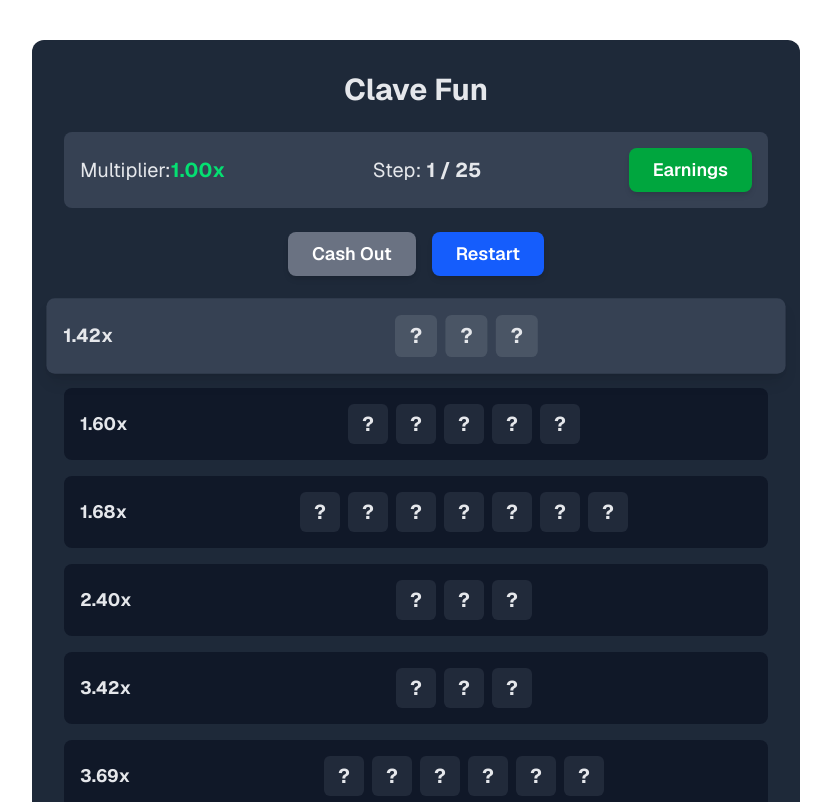
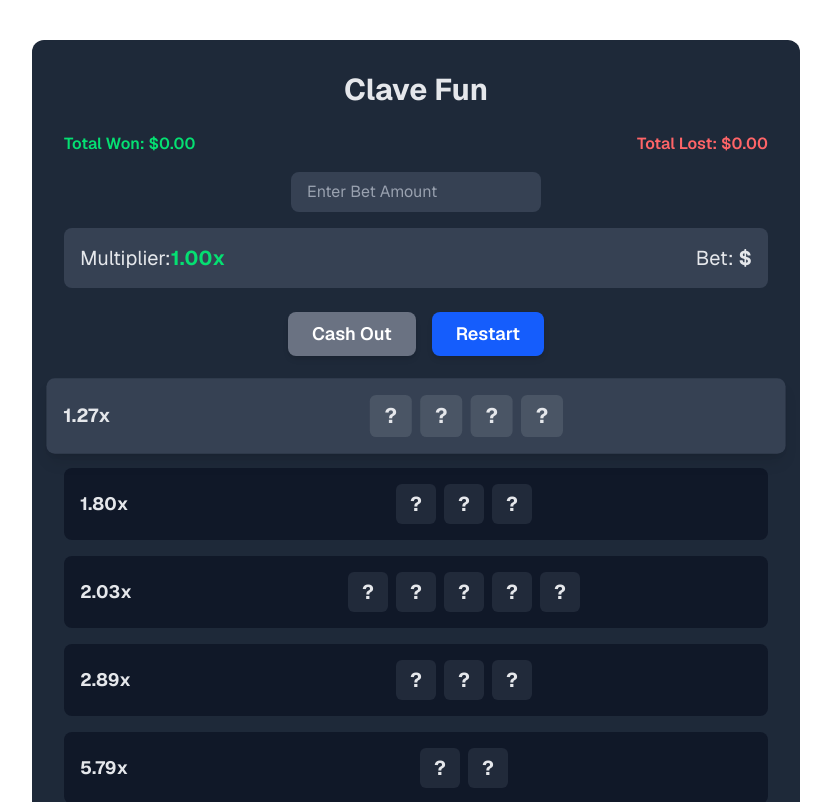
Before and after one commit to rersozlu/clave-fun, a Next.js app: page / in a window 1280 px wide. Shown: the top 802 px of the page, without its empty margins (224-1055 px from the left). Built offline with nearby package versions, Linux system fonts and the light colour scheme.

Commit message:
feat: add bet amnt

```diff
--- a/app/page.tsx
+++ b/app/page.tsx
@@ -1,5 +1,5 @@
 "use client";
-import React, { useState, useEffect, useCallback } from "react";
+import React, { useState, useCallback, useEffect } from "react";
 
 interface GameStepData {
   rowSize: number;
@@ -11,10 +11,14 @@ interface GameStepData {
 }
 
 const Game: React.FC = () => {
-  const [gameState, setGameState] = useState<"playing" | "won" | "lost">("playing");
+  const [gameState, setGameState] = useState<"not-started" | "playing" | "lost">("not-started");
   const [currentStep, setCurrentStep] = useState<number>(0);
   const [currentMultiplier, setCurrentMultiplier] = useState<number>(1);
   const [gameData, setGameData] = useState<GameStepData[]>([]);
+
+  const [totalWon, setTotalWon] = useState<number>(0);
+  const [totalLost, setTotalLost] = useState<number>(0);
+  const [betAmount, setBetAmount] = useState<number | null>(null);
 
   useEffect(() => {
     setupGame();
@@ -24,14 +28,10 @@ const Game: React.FC = () => {
     const tempGameData: GameStepData[] = [];
     let previousMultiplier: number = 1;
 
-    let boxSizes: number[] = [];
-    // Yeni kutu dağılımı
-    for (let i = 0; i < 6; i++) boxSizes.push(3);
-    for (let i = 0; i < 5; i++) boxSizes.push(4);
-    for (let i = 0; i < 5; i++) boxSizes.push(5);
-    for (let i = 0; i < 5; i++) boxSizes.push(6);
-    for (let i = 0; i < 4; i++) boxSizes.push(7);
+    const smallBoxSizes = Array.from({ length: 15 }, () => Math.floor(Math.random() * 3) + 2);
+    const largeBoxSizes = Array.from({ length: 10 }, () => Math.floor(Math.random() * 3) + 5);
 
+    let boxSizes = [...smallBoxSizes, ...largeBoxSizes];
     boxSizes = shuffleArray(boxSizes);
 
     for (let i = 0; i < 25; i++) {
@@ -40,13 +40,13 @@ const Game: React.FC = () => {
       const winProbability: number = (rowSize - 1) / rowSize;
       const fairMultiplier: number = 1 / winProbability;
 
-      let houseEdge: number = 0;
-
-      // Kutu sayısına göre kasa avantajı ayarı
-      if (rowSize >= 4 && rowSize <= 7) {
+      let houseEdge: number;
+      if (rowSize === 2) {
+        houseEdge = 0;
+      } else if (rowSize >= 3 && rowSize <= 4) {
+        houseEdge = 0.05;
+      } else {
         houseEdge = 0.1;
-      } else if (rowSize === 3) {
-        houseEdge = 0.05;
       }
 
       const stepMultiplier: number = fairMultiplier * (1 - houseEdge);
@@ -65,10 +65,10 @@ const Game: React.FC = () => {
     }
 
     setGameData(tempGameData);
-    setGameState("playing");
     setCurrentStep(0);
     setCurrentMultiplier(1);
-  }, [setGameData, setGameState, setCurrentStep, setCurrentMultiplier]);
+    setGameState("playing");
+  }, []);
 
   const shuffleArray = (array: number[]): number[] => {
     for (let i = array.length - 1; i > 0; i--) {
@@ -79,7 +79,17 @@ const Game: React.FC = () => {
   };
 
   const handleBoxClick = (boxIndex: number): void => {
-    if (gameState !== "playing" || currentStep >= gameData.length) return;
+    if (
+      gameState !== "playing" ||
+      currentStep >= gameData.length ||
+      betAmount === null ||
+      betAmount <= 0
+    ) {
+      if (betAmount === null || betAmount <= 0) {
+        alert("Please enter a valid bet amount!");
+      }
+      return;
+    }
 
     const updatedGameData = [...gameData];
     const currentStepData = updatedGameData[currentStep];
@@ -90,6 +100,7 @@ const Game: React.FC = () => {
       setGameData(updatedGameData);
       setGameState("lost");
       setCurrentMultiplier(0);
+      setTotalLost((prev) => prev + betAmount);
     } else {
       currentStepData.isCompleted = true;
       setGameData(updatedGameData);
@@ -103,31 +114,53 @@ const Game: React.FC = () => {
           setCurrentStep(nextStep);
         }, 300);
       } else {
-        setGameState("won");
+        const winnings = betAmount * nextMultiplier;
+        setTotalWon((prev) => prev + (winnings - betAmount));
       }
     }
   };
 
   const handleCashOut = (): void => {
-    if (gameState !== "playing") return;
-    setGameState("won");
+    if (gameState !== "playing" || betAmount === null) return;
+    const winnings = betAmount * currentMultiplier;
+    setTotalWon((prev) => prev + (winnings - betAmount));
+    setupGame();
   };
+
+  const cashOutAmount = betAmount !== null ? (betAmount * currentMultiplier).toFixed(2) : "0.00";
+  const totalWinAmount = totalWon.toFixed(2);
+  const totalLostAmount = totalLost.toFixed(2);
 
   return (
     <div className="bg-gray-800 text-gray-200 font-sans text-center p-4 sm:p-8 rounded-xl max-w-full sm:max-w-3xl mx-auto my-4 sm:my-10">
       <h1 className="text-xl sm:text-3xl font-bold mb-4 sm:mb-6">Clave Fun</h1>
+
+      <div className="flex justify-between items-center mb-4 text-sm sm:text-base">
+        <p className="font-semibold text-green-400">Total Won: ${totalWinAmount}</p>
+        <p className="font-semibold text-red-400">Total Lost: ${totalLostAmount}</p>
+      </div>
+
+      <div className="flex flex-col sm:flex-row justify-center items-center gap-2 sm:gap-4 mb-4">
+        <input
+          type="number"
+          placeholder="Enter Bet Amount"
+          value={betAmount === null ? "" : betAmount}
+          onChange={(e) => setBetAmount(parseFloat(e.target.value))}
+          className="w-full sm:w-auto px-4 py-2 rounded-lg bg-gray-700 text-gray-200 focus:outline-none focus:ring-2 focus:ring-blue-600 placeholder-gray-400"
+        />
+      </div>
+
+      {gameState !== "not-started" && (
         <div className="flex flex-col sm:flex-row justify-between items-center sm:mb-6 p-3 sm:p-4 bg-gray-700 rounded-lg">
           <p className="text-base sm:text-xl">
             Multiplier:
             <span className="font-bold text-green-400">{currentMultiplier.toFixed(2)}x</span>
           </p>
           <p className="text-base sm:text-xl mt-2 sm:mt-0">
-          Step: <span className="font-bold">{currentStep + 1} / 25</span>
-        </p>
-        <p className="px-4 py-1 sm:px-6 sm:py-2 text-base sm:text-lg font-semibold text-white bg-green-600 rounded-lg shadow-md transition-colors mt-2 sm:mt-0">
-          {currentStep === 0 ? "Earnings" : `Earned (${currentMultiplier.toFixed(2)}x)`}
+            Bet: <span className="font-bold">${betAmount?.toFixed(2)}</span>
           </p>
         </div>
+      )}
 
       <div className="flex flex-col sm:flex-row justify-center gap-2 sm:gap-4 mb-4 sm:mb-6">
         <button
@@ -135,7 +168,7 @@ const Game: React.FC = () => {
           className="w-full sm:w-auto px-4 py-2 sm:px-6 sm:py-2 text-sm sm:text-lg font-semibold text-white bg-green-600 rounded-lg shadow-md hover:bg-green-700 focus:outline-none disabled:bg-gray-500 disabled:cursor-not-allowed transition-colors"
           disabled={currentStep === 0 || gameState !== "playing"}
         >
-          {currentStep === 0 ? "Cash Out" : `Cash Out (${currentMultiplier.toFixed(2)}x)`}
+          {currentStep === 0 ? "Cash Out" : `Cash Out ($${cashOutAmount})`}
         </button>
         <button
           onClick={setupGame}
@@ -146,7 +179,8 @@ const Game: React.FC = () => {
       </div>
 
       <div className="space-y-2 sm:space-y-4">
-        {gameData.map((stepData, stepIndex) => (
+        {gameData.length > 0 &&
+          gameData.map((stepData, stepIndex) => (
             <div
               key={stepIndex}
               className={`
@@ -197,11 +231,6 @@ const Game: React.FC = () => {
       {gameState === "lost" && (
         <h2 className="text-xl sm:text-2xl font-bold text-red-500 my-4">Lost! Multiplier reset.</h2>
       )}
-      {gameState === "won" && (
-        <h2 className="text-xl sm:text-2xl font-bold text-green-500 my-4">
-          Won! Total multiplier: {currentMultiplier.toFixed(2)}x
-        </h2>
-      )}
     </div>
   );
 };
```
Lines whose indentation alone changed are shown as unchanged.
